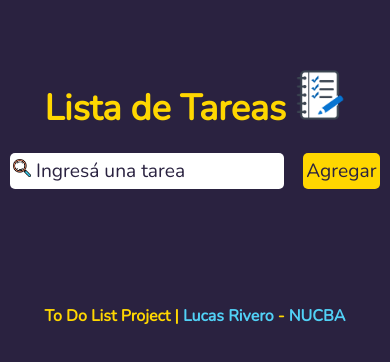
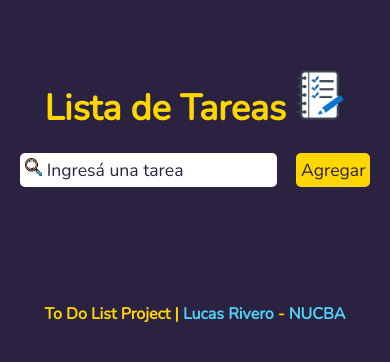
Before and after one commit to Lumagrever/TO-DO-LIST-JS-LUCAS-RIVERO, a plain HTML site: page index.html in a window 390 px wide. Drawn offline with nearby package versions, Linux system fonts and the light colour scheme.

Commit message:
Se reparan medidas Responsive

```diff
--- a/style.css
+++ b/style.css
@@ -185,20 +185,25 @@ body{
 
     .add-task {
         gap: 1.2rem;
+
     }
 
     .input-task {
-        padding: 5px 3px;
+        font-size: 1.1rem;
     }
 
+    .input-task input {
+        font-size: 1.1rem;
+    }
 
     .input-task img {
         width: 1.1rem;
     }
 
     .add-task button {
-        padding: 5px 3px;
+        font-size: 1.1rem;
     }
+
 
     .tasks-list {
         margin-top: 30px;
```
